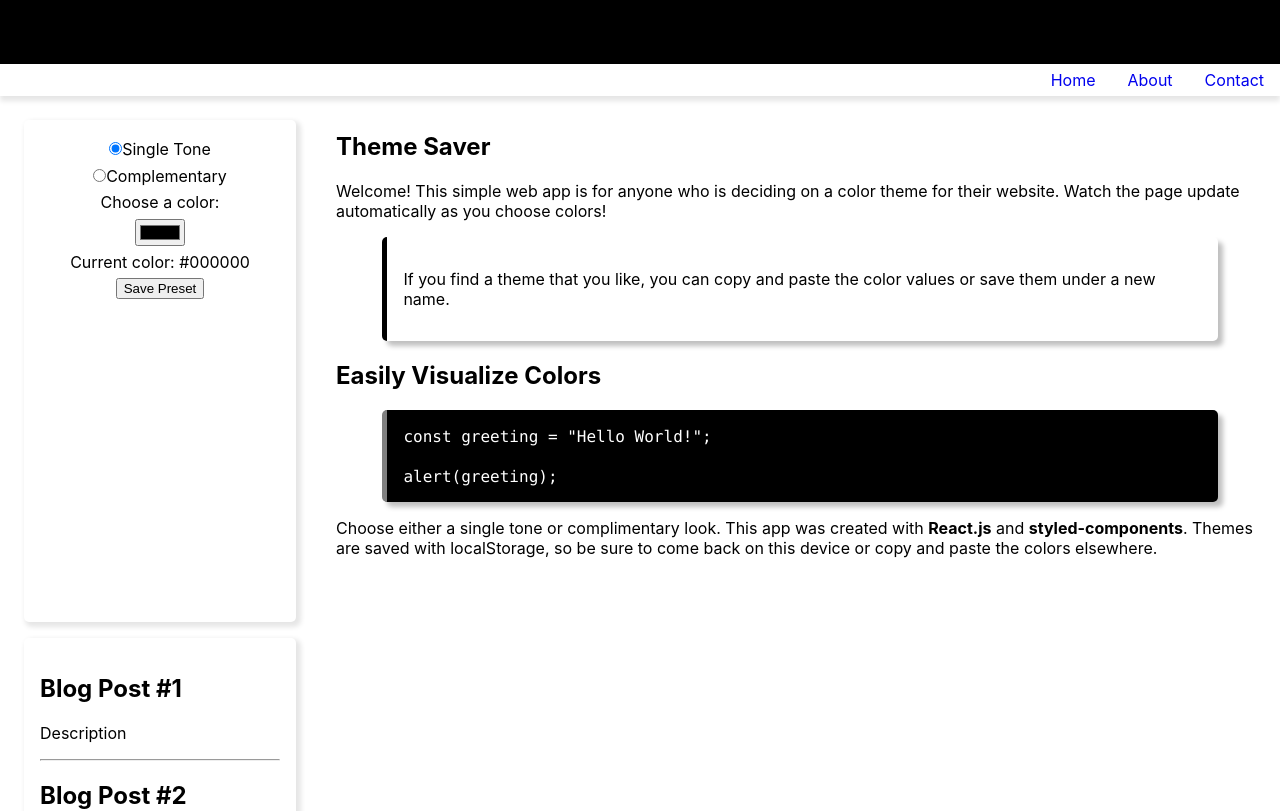
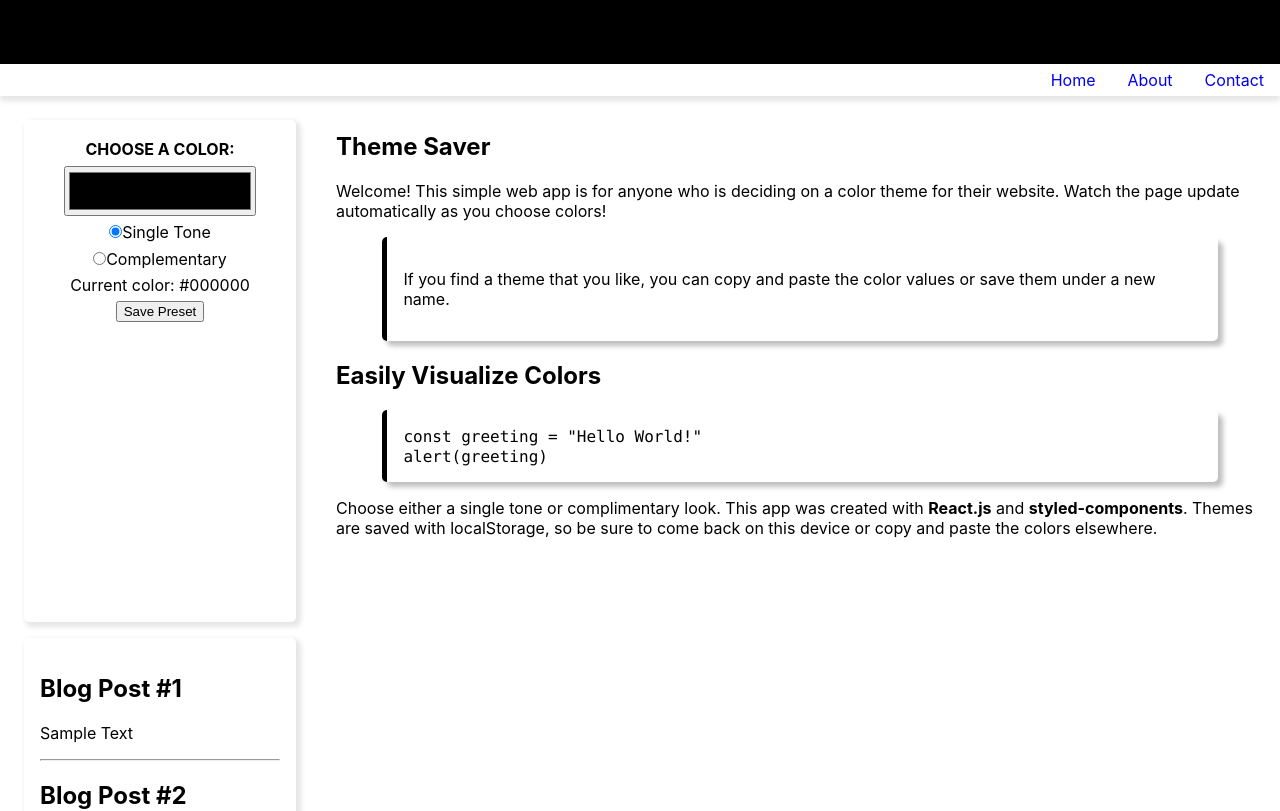
Before and after one commit to johnrdoty92/react-theme-saver, a React (Create React App) app: page / in a window 1280 px wide. Shown: the top 811 px of the page. Built offline with nearby package versions, Linux system fonts and the light colour scheme.

Commit message:
finished single tone

```diff
--- a/src/App.js
+++ b/src/App.js
@@ -18,6 +18,7 @@ class App extends Component {
       highlight2: "",
       shadow1: "",
       shadow2: "",
+      faded: "",
       textColor: "",
     };
   }
@@ -30,6 +31,7 @@ class App extends Component {
       highlight2: adjustLuminosity(parsedColor, 0.25),
       shadow1: adjustLuminosity(parsedColor, -0.75),
       shadow2: adjustLuminosity(parsedColor, -0.25),
+      faded: adjustSaturation(parsedColor, 0.5),
       textColor:
         parsedColor[0] + parsedColor[1] + parsedColor[2] < 400
           ? "white"
@@ -55,16 +57,13 @@ class App extends Component {
         <Controller
           onChange={this.handleChange}
           currentColor={this.state.theme}
-          bgColor={this.state.highlight1}
+          bgColor={this.state.faded}
           textColor={this.state.textColor}
         />
-        <Aside
-          bgColor={this.state.highlight1}
-          textColor={this.state.textColor}
-        />
+        <Aside bgColor={this.state.faded} textColor={this.state.textColor} />
         <Post
-          bgColor={this.state.highlight1}
-          borderColor={this.state.shadow2}
+          highlight={this.state.highlight1}
+          shadow={this.state.shadow2}
           textColor={this.state.textColor}
         />
         <Footer bgColor={this.state.shadow2} />
@@ -80,10 +79,10 @@ function parseRGB(hexColor) {
   return [r, g, b];
 }
 
-function adjustLuminosity(rgbArray, scale) {
+function adjustLuminosity(rgbArray, percentage) {
   const newColor = rgbArray.map((colorVal) => {
     let c = Math.round(
-      Math.min(Math.max(0, colorVal + colorVal * scale), 255)
+      Math.min(Math.max(0, colorVal + colorVal * percentage), 255)
     ).toString(16);
     if (c.length < 2) {
       return "0" + c;
@@ -94,4 +93,18 @@ function adjustLuminosity(rgbArray, scale) {
   return "#" + newColor.join("");
 }
 
+function adjustSaturation(rgbArray, percentage) {
+  let hex;
+  const max = Math.max(...rgbArray);
+  const newColor = rgbArray.map((colorVal) => {
+    if (max === colorVal) {
+      hex = colorVal.toString(16);
+    } else {
+      hex = Math.round(colorVal + (max - colorVal) * percentage).toString(16);
+    }
+    return hex.length < 2 ? "0" + hex : hex;
+  });
+  return "#" + newColor.join("");
+}
+
 export default App;
--- a/src/components/Aside.js
+++ b/src/components/Aside.js
@@ -3,15 +3,15 @@ import { StyledAside, FullContainer } from "./StyledComponents";
 const Aside = (props) => {
   return (
     <FullContainer area="aside">
-      <StyledAside bgColor={props.bgColor}>
+      <StyledAside textColor={props.textColor} bgColor={props.bgColor}>
         <div>
           <h2>Blog Post #1</h2>
-          <p>Description</p>
+          <p>Sample Text</p>
         </div>
         <hr />
         <div>
           <h2>Blog Post #2</h2>
-          <p>Description</p>
+          <p>Sample Text</p>
         </div>
       </StyledAside>
     </FullContainer>
--- a/src/components/Controller.js
+++ b/src/components/Controller.js
@@ -8,6 +8,8 @@ const Controller = (props) => {
         textColor={props.textColor}
         name="controller"
       >
+        <h4>Choose a color:</h4>
+        <input type="color" onChange={props.onChange} />
         <div>
           <input
             id="SingleTone"
@@ -27,8 +29,6 @@ const Controller = (props) => {
           />
           <label for="Complementary">Complementary</label>
         </div>
-        <p>Choose a color:</p>
-        <input type="color" onChange={props.onChange} />
         <p>Current color: {props.currentColor}</p>
         <button type="submit">Save Preset</button>
       </StyledForm>
--- a/src/components/Post.js
+++ b/src/components/Post.js
@@ -12,8 +12,8 @@ const Post = (props) => {
           choose colors!
         </p>
         <StyledTextBlock
-          bgColor={props.bgColor}
-          borderColor={props.borderColor}
+          bgColor={props.highlight}
+          borderColor={props.shadow}
           textColor={props.textColor}
         >
           <p>
@@ -23,7 +23,17 @@ const Post = (props) => {
         </StyledTextBlock>
 
         <h2>Easily Visualize Colors</h2>
-        <CodeBlock />
+        <StyledTextBlock
+          bgColor={props.shadow}
+          borderColor={props.highlight}
+          textColor={props.textColor}
+        >
+          <code>
+            const greeting = "Hello World!"
+            <br />
+            alert(greeting)
+          </code>
+        </StyledTextBlock>
         <p>
           Choose either a single tone or complimentary look. This app was
           created with <b>React.js</b> and <b>styled-components</b>. Themes are
--- a/src/components/StyledComponents.js
+++ b/src/components/StyledComponents.js
@@ -90,6 +90,7 @@ export const StyledAside = styled.aside`
   box-shadow: 3px 3px 5px 2px rgba(0, 0, 0, 0.1);
   margin: 1rem 1.5rem 1.5rem 1.5rem;
   background: ${(props) => props.bgColor};
+  color: ${(props) => props.textColor};
 `;
 
 export const StyledForm = styled.form`
@@ -106,6 +107,14 @@ export const StyledForm = styled.form`
 
   & * {
     margin: 0.2rem 0;
+  }
+  h4 {
+    text-align: center;
+    text-transform: uppercase;
+  }
+  input[type="color"] {
+    width: 80%;
+    height: 50px;
   }
 `;
 
```
